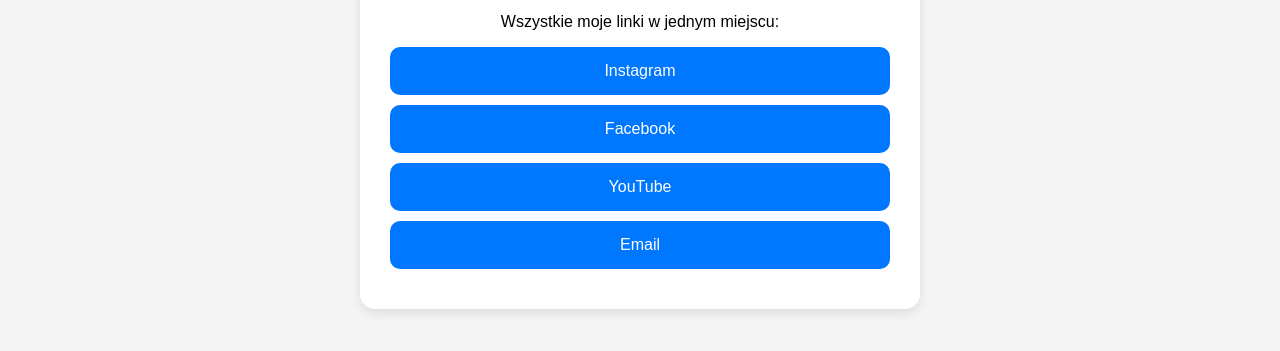
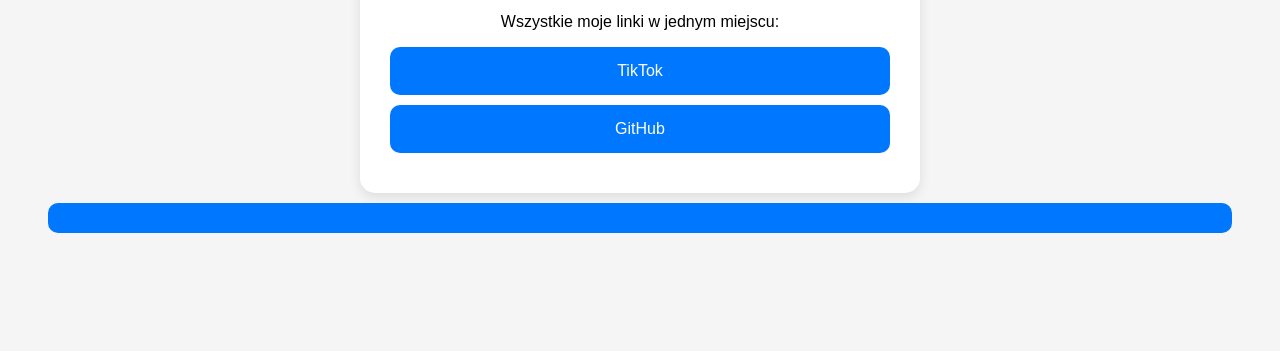
Before and after one commit to m5stackV2/moje-linki, a plain HTML site: page index.html in a window 1280 px wide. Shown: the part 263-614 px from the top of the page. Drawn offline with Linux system fonts and the light colour scheme.

Commit message:
Update index.html

```diff
--- a/index.html
+++ b/index.html
@@ -48,10 +48,8 @@
     <h1>Twoje Imię</h1>
     <p>Wszystkie moje linki w jednym miejscu:</p>
 
-    <a class="button" href="https://instagram.com/twoj_profil" target="_blank">Instagram</a>
-    <a class="button" href="https://facebook.com/twoj_profil" target="_blank">Facebook</a>
-    <a class="button" href="https://youtube.com/twoj_kanal" target="_blank">YouTube</a>
-    <a class="button" href="mailto:twojemail@example.com">Email</a>
+    <a class="button" href="https://www.tiktok.com/@ryze_0ping" target="_blank">TikTok</a>
+    <a class="button" href="https://github.com/m5stackV2/moje-linki" target="_blank">GitHub</#FF00FF>
   </div>
 </body>
 </html>
```
